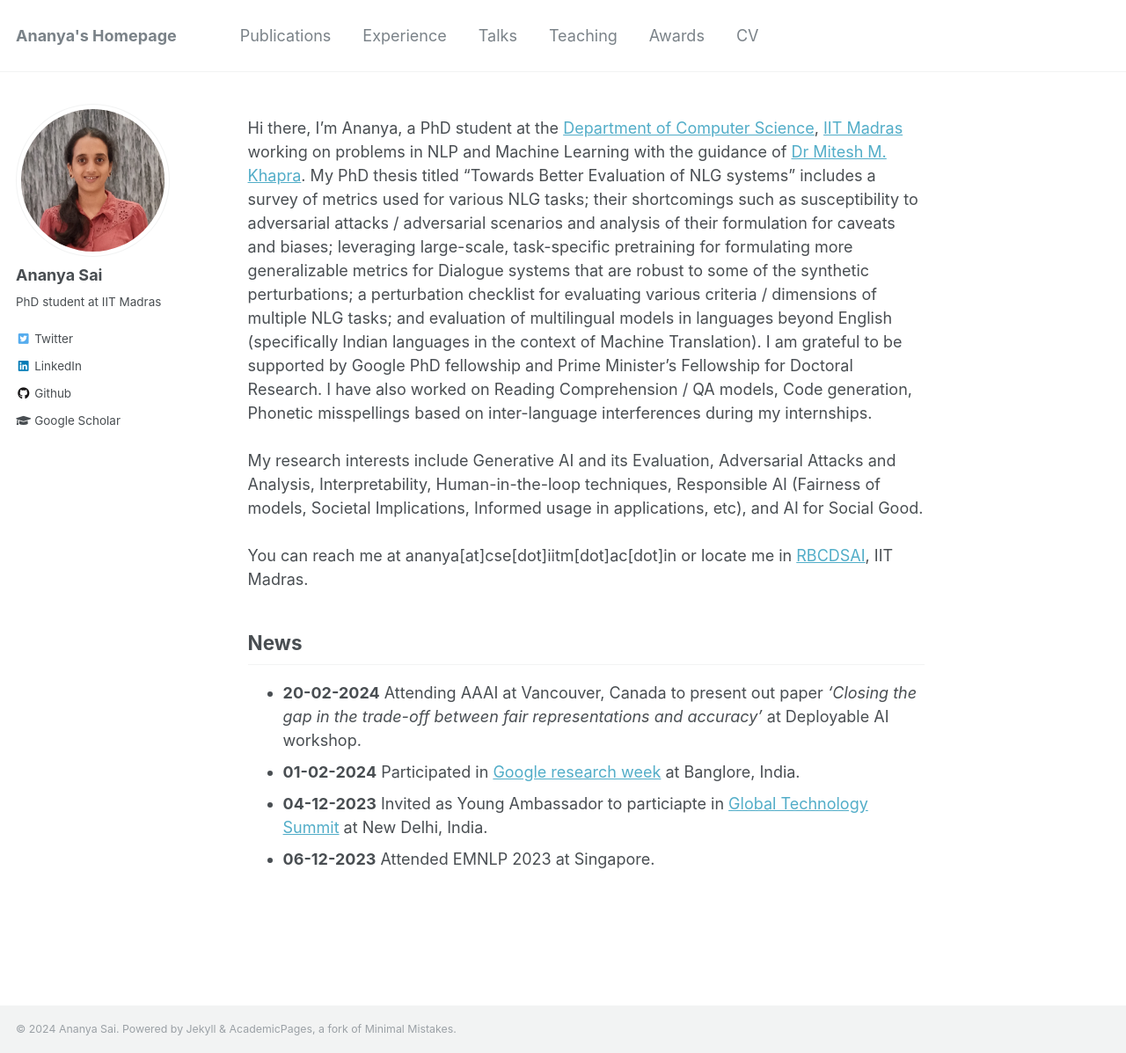
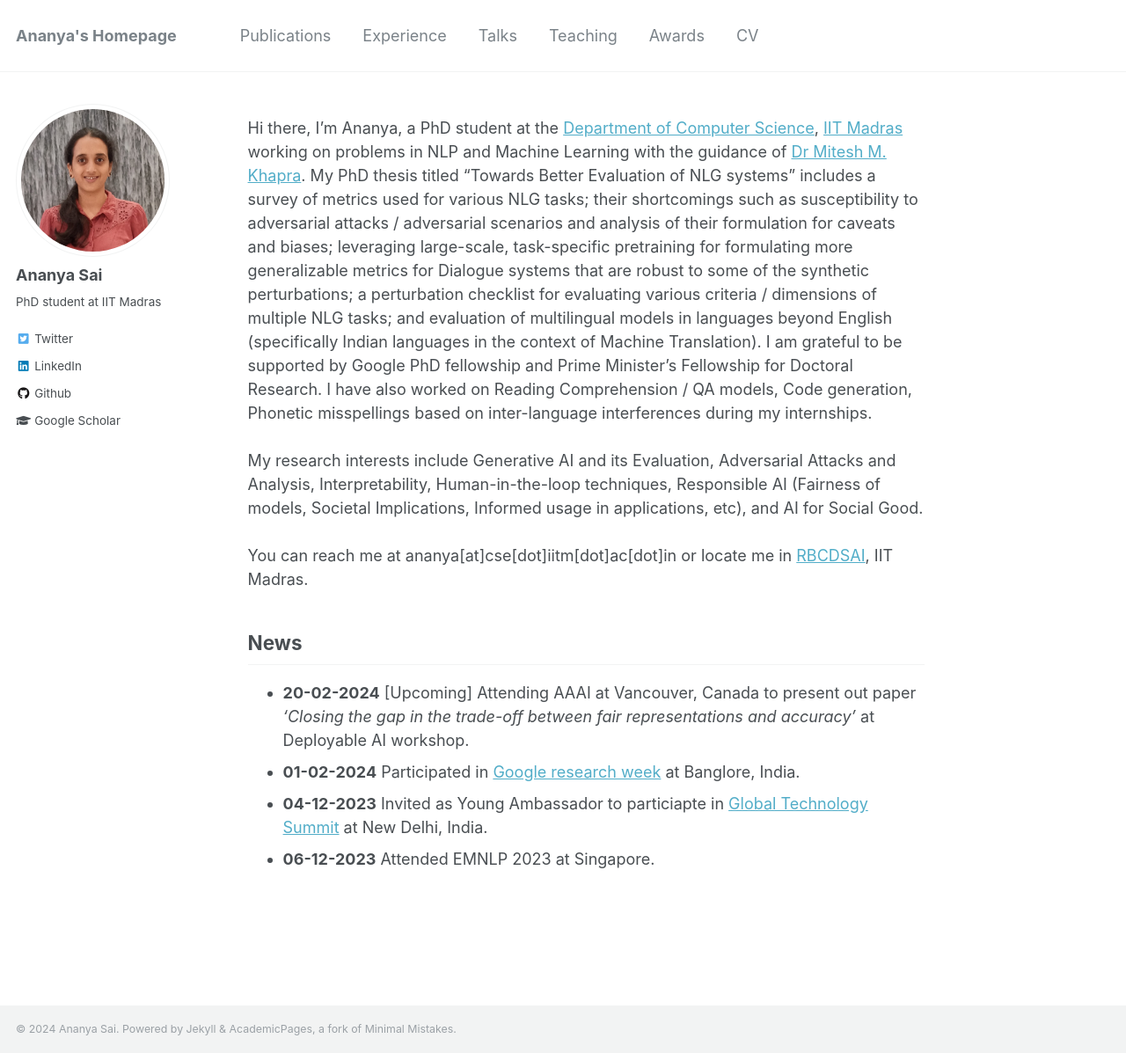
Before and after one commit to AnanyaSaiB/AnanyaSaib.github.io, a Jekyll site: the page built from _pages/about.md, in a window 1280 px wide and 1197 px high. Shown: the whole window at 88% size. Built offline with Jekyll 4.4.1, drawn with Linux system fonts in a browser that asks for light colours.

Commit message:
Update about.md

```diff
--- a/_pages/about.md
+++ b/_pages/about.md
@@ -17,7 +16,7 @@
 You can reach me at ananya[at]cse[dot]iitm[dot]ac[dot]in or locate me in [RBCDSAI](https://rbcdsai.iitm.ac.in/contact/), IIT Madras.
 
 ## News
-- **20-02-2024** Attending AAAI at Vancouver, Canada to present out paper *'Closing the gap in the trade-off between fair
+- **20-02-2024** \[Upcoming\] Attending AAAI at Vancouver, Canada to present out paper *'Closing the gap in the trade-off between fair
 representations and accuracy'* at Deployable AI workshop.
 - **01-02-2024** Participated in [Google research week](https://sites.google.com/view/researchweek24/home) at Banglore, India.
 - **04-12-2023** Invited as Young Ambassador to particiapte in [Global Technology Summit](https://carnegieindia.org/specialprojects/globaltechnologysummit) at New Delhi, India.
```
Also changed, not shown: other parts of _pages/about.md (+0 -1 lines).
